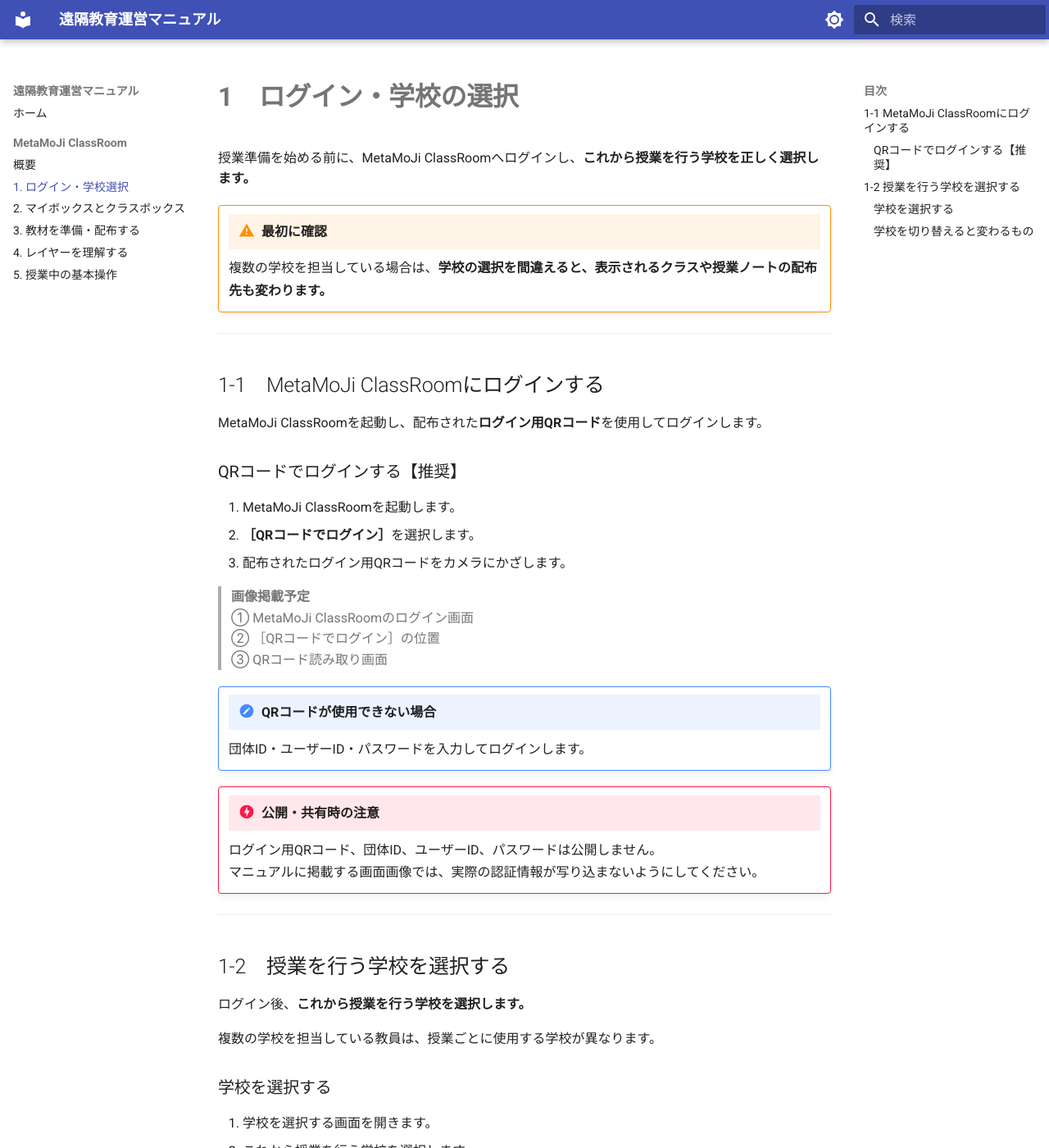
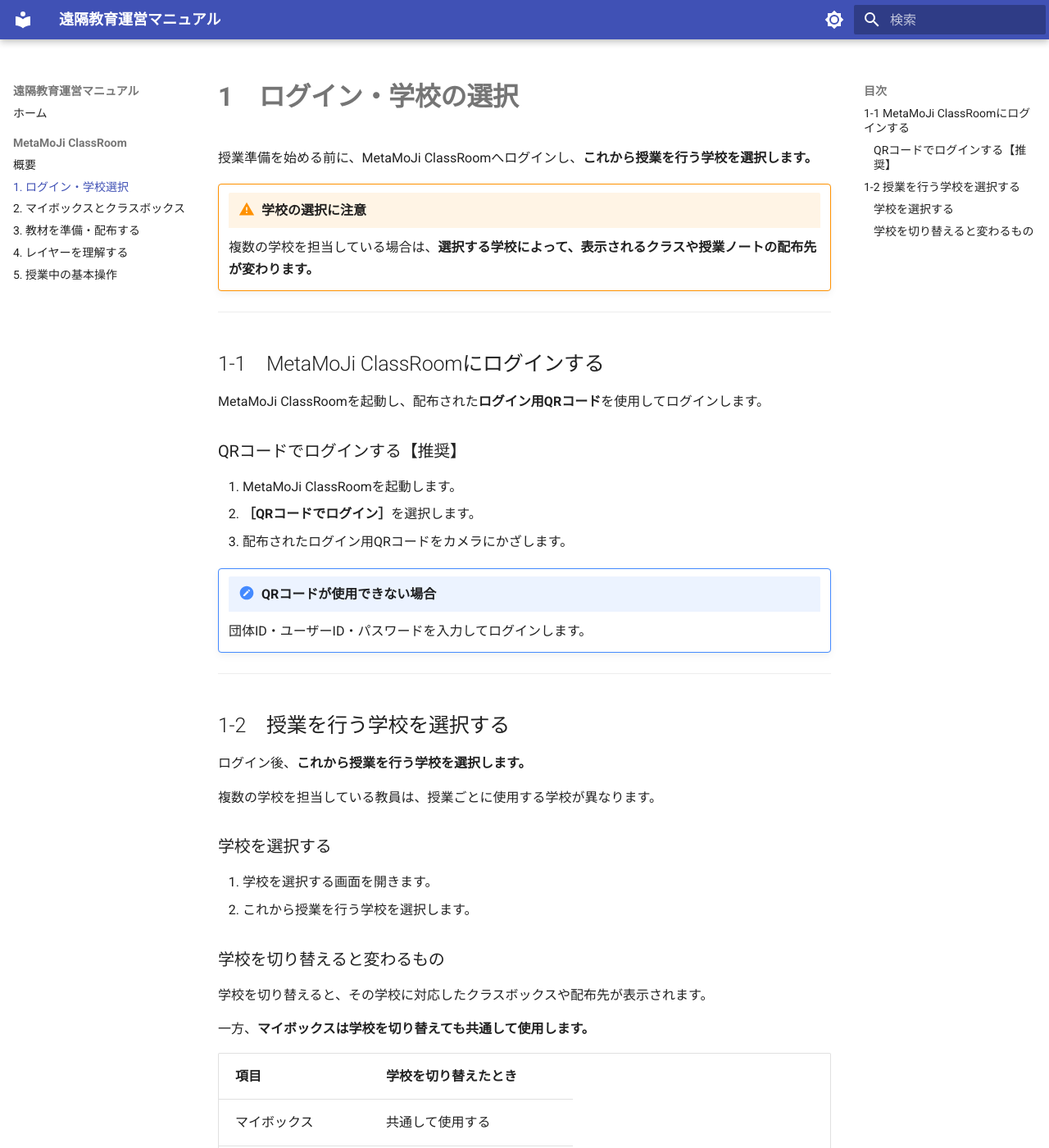
Before and after one commit to a-recs/remote-manual, an MkDocs documentation site: the page built from docs/metamoji/01-login.md, in a window 1280 px wide and 1400 px high. Shown: the whole window at 82% size. Built offline with MkDocs 1.6.1 and Material for MkDocs 9.7.7, drawn with Linux system fonts in a browser that asks for light colours; some of the changed text lies outside the part shown.

Commit message:
Clean up login and school selection page

```diff
--- a/docs/metamoji/01-login.md
+++ b/docs/metamoji/01-login.md
@@ -1,9 +1,9 @@
 # 1　ログイン・学校の選択
 
-授業準備を始める前に、MetaMoJi ClassRoomへログインし、**これから授業を行う学校を正しく選択します。**
+授業準備を始める前に、MetaMoJi ClassRoomへログインし、**これから授業を行う学校を選択します。**
 
-!!! warning "最初に確認"
-    複数の学校を担当している場合は、**学校の選択を間違えると、表示されるクラスや授業ノートの配布先も変わります。**
+!!! warning "学校の選択に注意"
+    複数の学校を担当している場合は、**選択する学校によって、表示されるクラスや授業ノートの配布先が変わります。**
 
 ---
 
@@ -17,17 +17,14 @@ MetaMoJi ClassRoomを起動し、配布された**ログイン用QRコード**
 2. **［QRコードでログイン］**を選択します。
 3. 配布されたログイン用QRコードをカメラにかざします。
 
-> **画像掲載予定**
-> ① MetaMoJi ClassRoomのログイン画面
-> ② ［QRコードでログイン］の位置
-> ③ QRコード読み取り画面
+<!-- 画像掲載予定：ログイン画面、［QRコードでログイン］の位置、QRコード読み取り画面 -->
 
 !!! note "QRコードが使用できない場合"
     団体ID・ユーザーID・パスワードを入力してログインします。
 
-!!! danger "公開・共有時の注意"
-    ログイン用QRコード、団体ID、ユーザーID、パスワードは公開しません。
-    マニュアルに掲載する画面画像では、実際の認証情報が写り込まないようにしてください。
+<!--
+公開用画像では、ログイン用QRコード、団体ID、ユーザーID、パスワードなどの認証情報が写り込まないようにする。
+-->
 
 ---
 
@@ -42,12 +39,10 @@ MetaMoJi ClassRoomを起動し、配布された**ログイン用QRコード**
 1. 学校を選択する画面を開きます。
 2. これから授業を行う学校を選択します。
 
-> **画像掲載予定**
-> ① 学校を選択する画面
-
-!!! info "公開版の画像について"
-    学校名は、実際の学校名ではなく **「A高校」「B高校」** などのダミー名称に置き換えます。
-    クラス名や生徒名など、個人・学校を特定できる情報も同様に匿名化します。
+<!--
+画像掲載予定：学校を選択する画面
+公開用画像では、学校名は「A高校」「B高校」などのダミー名称に置き換え、クラス名・生徒名等も匿名化する。
+-->
 
 ### 学校を切り替えると変わるもの
 
@@ -60,11 +55,3 @@ MetaMoJi ClassRoomを起動し、配布された**ログイン用QRコード**
 | マイボックス | 共通して使用する |
 | クラスボックス | 選択した学校に応じて変わる |
 | 授業ノートの配布先 | 選択した学校に応じて変わる |
-
----
-
-!!! tip "ここまでできたら"
-    次は、**マイボックスで教材を準備し、授業ノートとしてクラスへ配布します。**
-
-**基本の流れ**
-学校を選択 → 教材・授業ノートを準備 → クラスを選択して配布 → 授業開始
```
